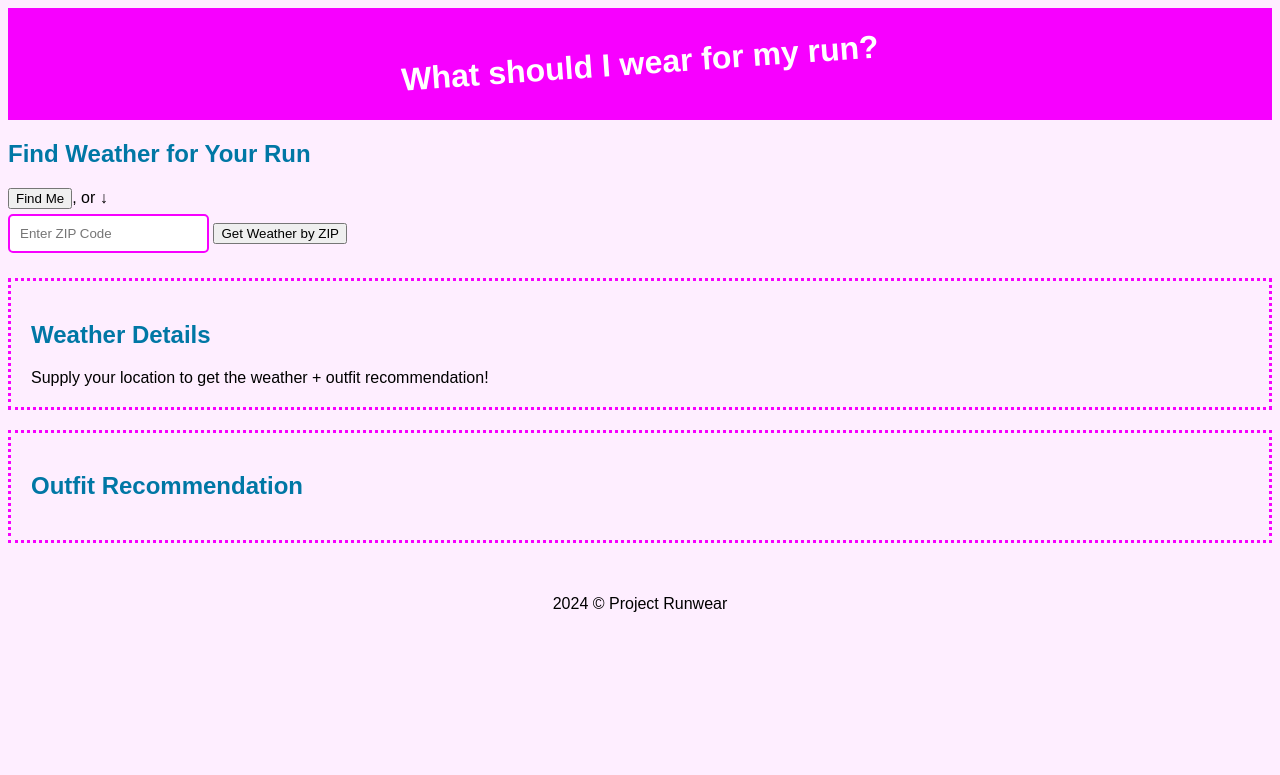
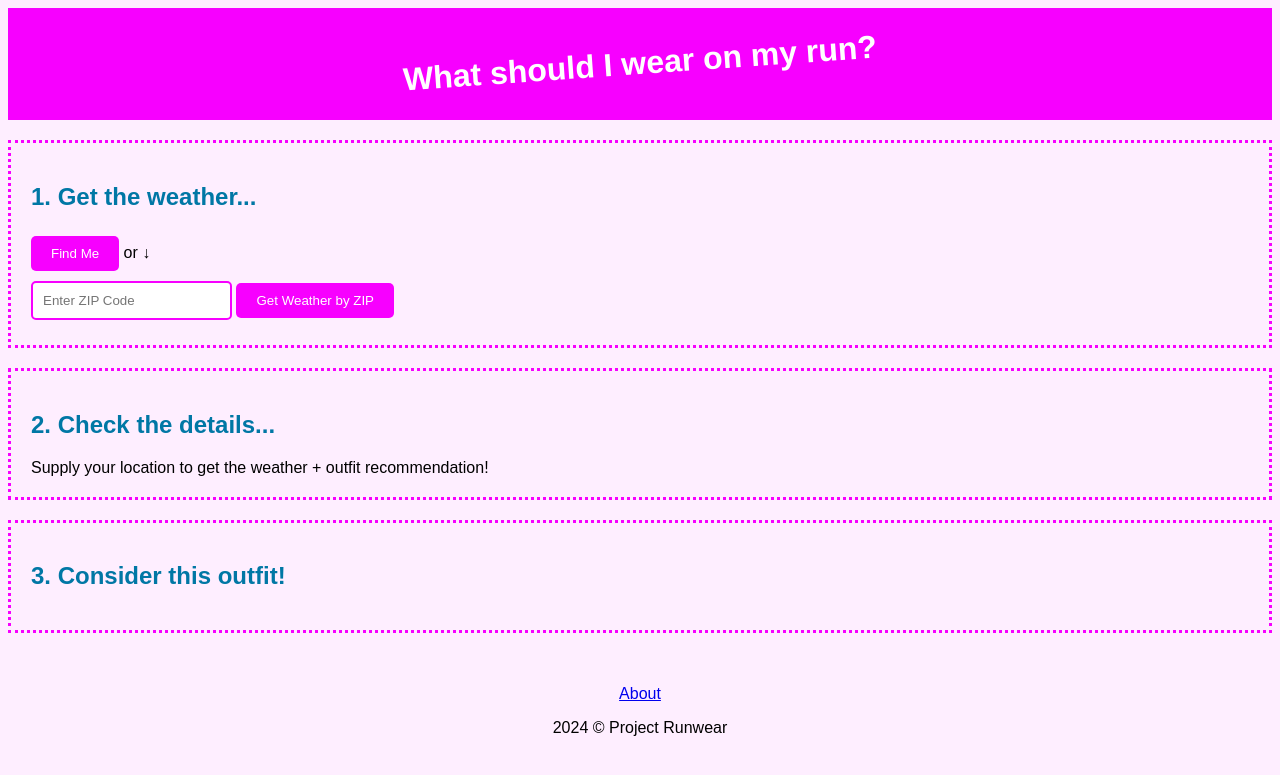
Before and after one commit to mdlarson/ProjectRunwear, a Flask app: page / in a window 1280 px wide. Shown: the top 775 px of the page. Run offline with Flask 3, Linux system fonts and the light colour scheme.

Commit message:
Refine Title and body copy
+ add link to About page

```diff
--- a/templates/runwear.html
+++ b/templates/runwear.html
@@ -4,36 +4,37 @@
 <head>
     <meta charset="UTF-8">
     <meta name="viewport" content="width=device-width, initial-scale=1.0">
-    <title>Project Runwear: What to Wear Running</title>
+    <title>Project Runwear: What to Wear Running in All Weather</title>
     <link rel="stylesheet" type="text/css" href="static/style.css">
     <script src="static/geo.js" defer></script>
 </head>
 
 <body>
     <header>
-        <h1>What should I wear for my run?</h1>
+        <h1>What should I wear on my run?</h1>
     </header>
     <main>
-        <section>
-            <h2>Find Weather for Your Run</h2>
-            <button class="temp-button" onclick="getLocation()">Find Me</button>, or ↓
+        <section id="weatherDisplay">
+            <h2>1. Get the weather...</h2>
+            <button class="button" onclick="getLocation()">Find Me</button> or ↓
             <form onsubmit="getWeatherByZip(); return false;">
                 <input type="text" id="zipInput" placeholder="Enter ZIP Code">
-                <button type="submit" class="temp-button">Get Weather by ZIP</button>
+                <button type="submit" class="button">Get Weather by ZIP</button>
             </form>
         </section>
         <section id="weatherDisplay">
-            <h2>Weather Details</h2>
+            <h2>2. Check the details...</h2>
             <div id="latLongOutput"></div>
-            <div id="forecastSourceOutput"></div>
+            <!-- <div id="forecastSourceOutput"></div> -->
             <div id="forecastOutput">Supply your location to get the weather + outfit recommendation!</div>
         </section>
         <section id="clothingRecommendation">
-            <h2>Outfit Recommendation</h2>
+            <h2>3. Consider this outfit!</h2>
             <div id="recommendationOutput"></div>
         </section>
     </main>
     <footer>
+        <p><a href="/about">About</a></p>
         <p>2024 &copy; Project Runwear</p>
     </footer>
 </body>
```
